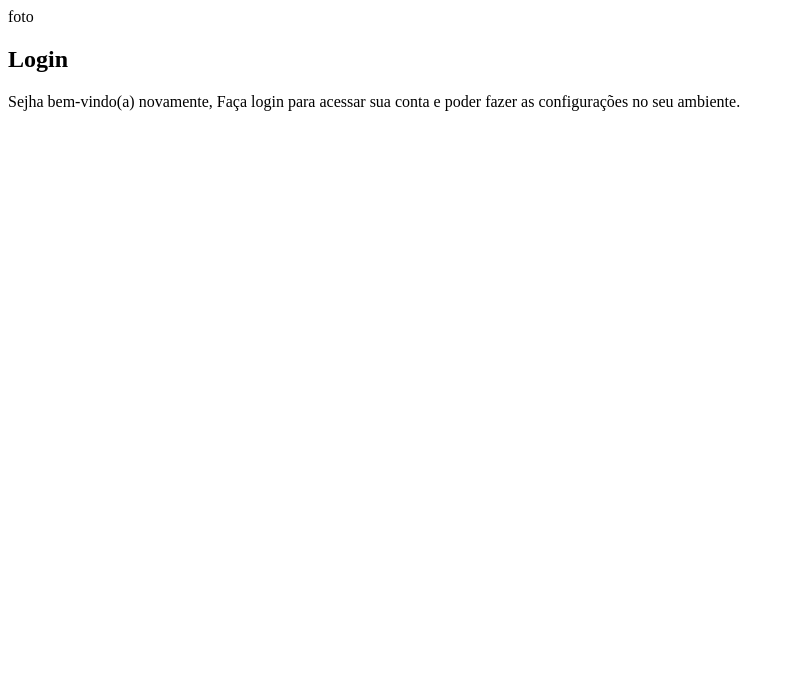
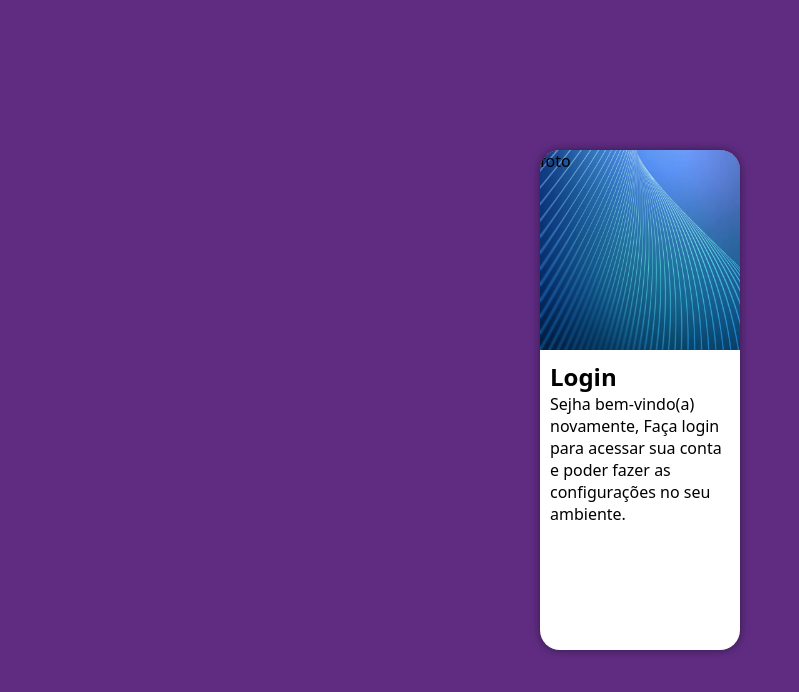
Before and after one commit to joaosmatos/projeto-login, a plain HTML site: page index.html in a window 1280 px wide. Shown: the whole page, without its empty margins (0-799 px from the left). Drawn offline with Linux system fonts and the light colour scheme.

Commit message:
criei o css do site

```diff
--- a/estilos/style.css
+++ b/estilos/style.css
@@ -5,3 +5,48 @@ paleta de cores
 verde:#49a09d
 lilas:5f2c82
 */
+
+* {
+    font-family: system-ui, -apple-system, BlinkMacSystemFont, 'Segoe UI', Roboto, Oxygen, Ubuntu, Cantarell, 'Open Sans', 'Helvetica Neue', sans-serif;
+    padding: 0px;
+    margin: 0px;
+    box-sizing: border-box;
+}
+
+body, html {
+    background-color: #5f2c82 ;
+    height: 100vh;
+    width: 100vw;
+}
+
+main {
+    position: relative;
+    height: 100vh;
+    width: 100vw;
+}
+
+section#login {
+    position: absolute;
+    top: 50%;
+    left: 50%;
+    transform: translate(-50%, -50%);
+    overflow: hidden;
+
+    background-color: white;
+    width: 200px;
+    height: 500px;
+    border-radius: 20px;
+    box-shadow: 0px 0px 10px rgb(0, 0, 0, 0.450);
+}
+
+section#login > div#imagem {
+    background: #5f2c82 url(../imagens/pexels-sean-whang-25006-804269\ \(1\).jpg) no-repeat;
+    background-size: cover;
+    background-position: left bottom;
+    height: 200px;
+}
+
+section#login > div#formulario {
+    display: block;
+    padding: 10px;
+}
```
